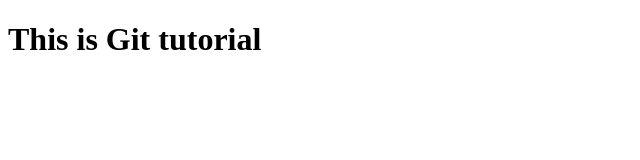
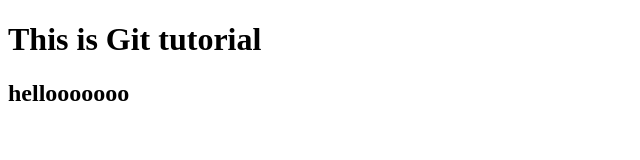
Before and after one commit to spandankarkii/gitspandan, a plain HTML site: page index.html in a window 1280 px wide. Shown: the whole page, without its empty margins (0-640 px from the left). Drawn offline with Linux system fonts and the light colour scheme.

Commit message:
-new line added

```diff
--- a/index.html
+++ b/index.html
@@ -7,5 +7,6 @@
 </head>
 <body>
     <h1>This is Git tutorial</h1>
+    <h2>hellooooooo</h2>
 </body>
 </html>
```
